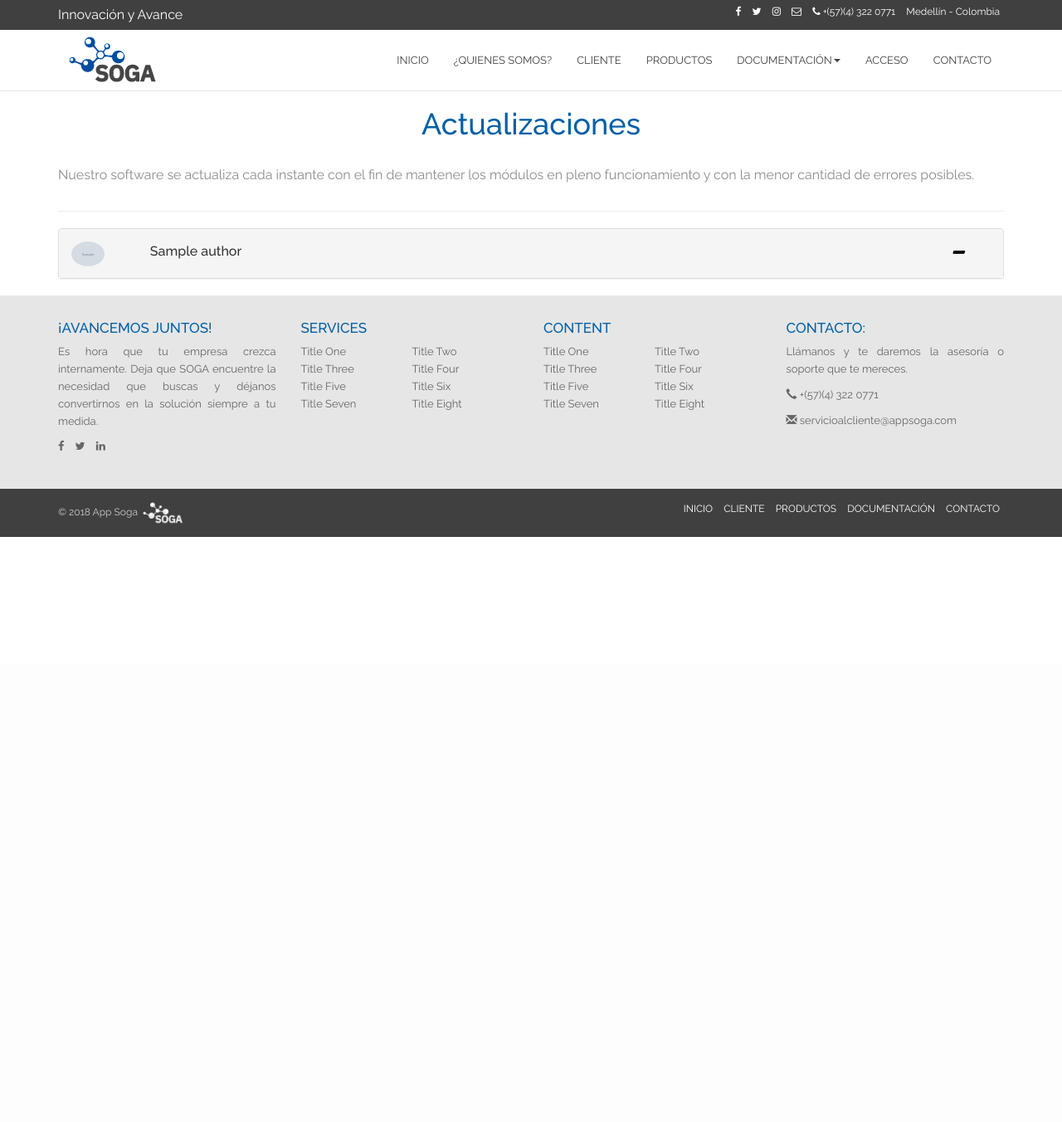
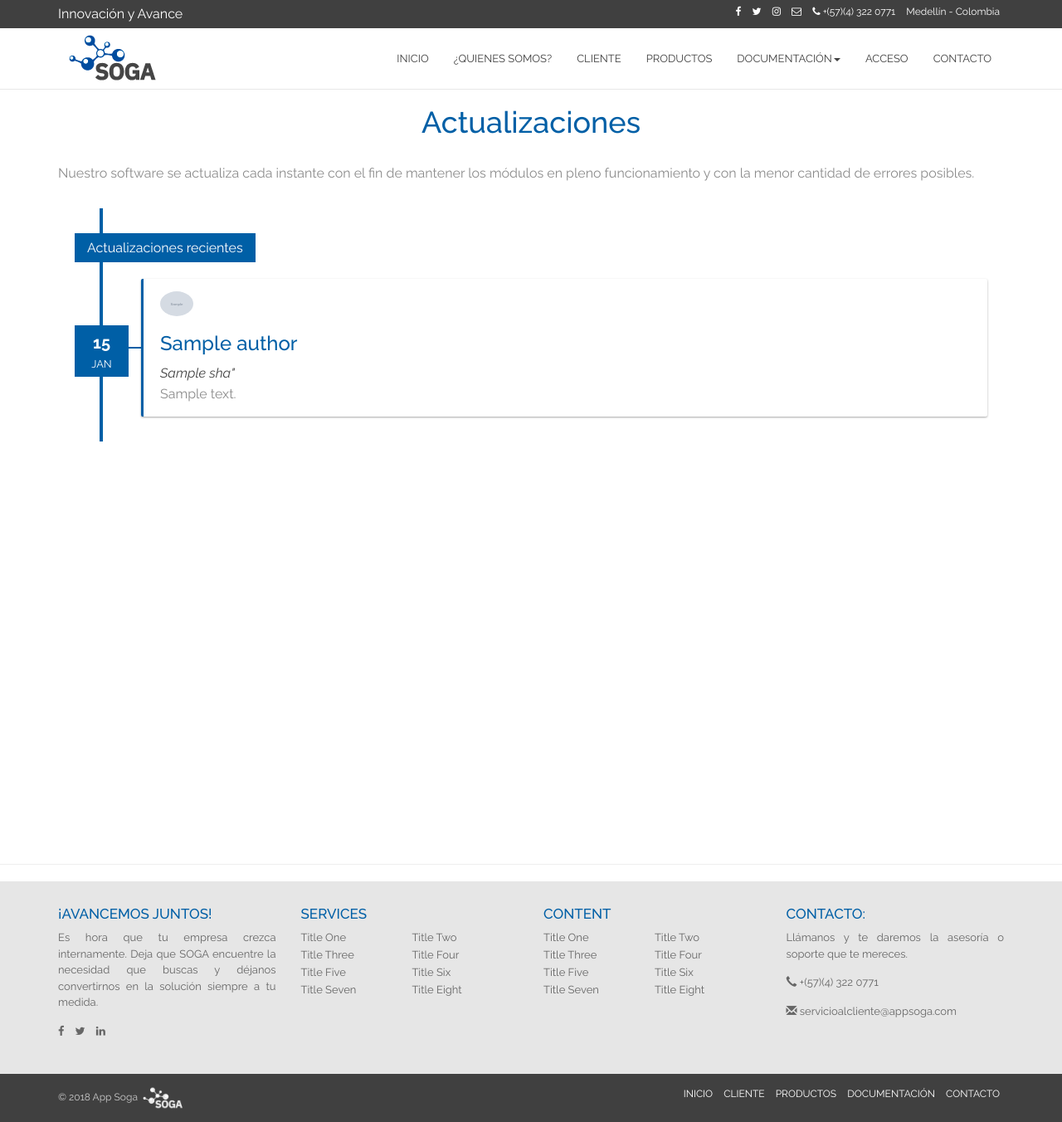
Before and after one commit to Avera123/helio, a Symfony app: template templates/Page/commits.html.twig in a window 1280 px wide. Shown: the whole page at 83% size. Before the commit the page ends 647 px from the top, so only its background shows below. Run offline with Twig, Linux system fonts and the light colour scheme; the template is opened without the code that fills it: most values are stand-ins (such as "Sample title", 1, 10 or a date in 2020); grey boxes marked "Sample" are stand-in pictures; some libraries are stand-ins or nearby versions.

Commit message:
refactor(): Se rediseña la vista de commits o actualizaciones
Se realizar un rediseño a la vista de actualizaciones con el fin de vincular dicha vista al estilo
gráfico de la imagen corporativa.

```diff
--- a/assets/sllider/slider.scss
+++ b/assets/sllider/slider.scss
@@ -298,10 +298,8 @@ body {
 //}
 
 .mainProductos {
-  width: 67%;
+  width: 100%;
   min-width: 320px;
-  //max-width: 800px;
-  padding: 50px;
   margin: 0 auto;
   background: #fff;
 }
--- a/templates/Page/commits.html.twig
+++ b/templates/Page/commits.html.twig
@@ -7,49 +7,54 @@
             <div class="row">
                 <h1 style="text-align: center;">Actualizaciones</h1><br>
                 <div class="col-md-12" style="text-align: justify;">
-                    <p>Nuestro software se actualiza cada instante con el fin de mantener los módulos en pleno funcionamiento y con la menor cantidad de errores posibles.</p>
+                    <p>Nuestro software se actualiza cada instante con el fin de mantener los módulos en pleno
+                        funcionamiento y con la menor cantidad de errores posibles.</p>
                 </div>
             </div>
-            <hr>
             <div class="row">
                 <div class="col-md-12">
-                    <div class="panel-group" id="accordion" role="tablist" aria-multiselectable="false">
-                        {% if commits is defined and commits|length > 0 %}
-                            {% for commit in commits  %}
-                                <div class="panel panel-default">
-                                    <div class="panel-heading" role="tab" id="heading1">
-                                        <div class="row">
-                                            <div class="col-xs-2 col-md-1 state-map">
-                                                <img src="{{ commit.committer.avatar_url }}" alt="WA" class="img-responsive" style="border-radius: 50%;width: 40px;" />
+                    <div class="page">
+                        <div class="page__demo">
+                            <div class="main-container page__container">
+                                <div class="timeline">
+                                    <div class="timeline__group">
+                                        <span class="timeline__year">Actualizaciones recientes</span>
+                                        {% if commits is defined and commits|length > 0 %}
+                                        {% for commit in commits %}
+                                        <div class="timeline__box">
+                                            <div class="timeline__date">
+                                                <span class="timeline__day">{{ commit.commit.author.date|date('d') }}</span>
+                                                <span class="timeline__month">{{ commit.commit.author.date|date('M') }}</span>
                                             </div>
-                                            <div class="col-xs-9 col-md-10 state-title">
-                                                <h4 class="panel-title">{{ commit.commit.author.name }}</h4>
-                                            </div>
-                                            <div class="col-xs-1 state-link">
-                                                <a class="toggle" data-toggle="collapse" data-parent="#accordion" href="#{{ commit.sha }}" aria-expanded="true" aria-controls="collapse1">
-                                                    <i class="right-arrow"></i>
-                                                </a>
+                                            <div class="timeline__post">
+                                                <div class="timeline__content">
+                                                    <img src="{{ commit.committer.avatar_url }}" alt="WA"
+                                                         class="img-responsive"
+                                                         style="border-radius: 50%;width: 40px;"/><h3>{{ commit.commit.author.name }}</h3>
+                                                    <i style="color: #444444;">{{ commit.sha }}"</i><br>
+                                                    <p> {{ commit.commit.message }}
+                                                    </p>
+                                                </div>
                                             </div>
                                         </div>
-                                    </div>
-                                    <div id="{{ commit.sha }}" class="panel-collapse collapse" role="tabpanel" aria-labelledby="heading1">
-                                        <ul class="list-group">
-                                            <li class="list-group-item"><strong>Fecha: </strong>{{ commit.commit.author.date|date('Y-m-d') }}</li>
-                                            <li class="list-group-item"><strong>Mensaje: </strong> {{ commit.commit.message }}</li>
-                                            {#<li class="list-group-item">Morbi leo risus</li>#}
-                                            {#<li class="list-group-item">Porta ac consectetur ac</li>#}
-                                            {#<li class="list-group-item">Vestibulum at eros</li>#}
+                                        {% endfor %}
+                                        {% else %}
+                                            <h5>Sin Actualizaciones</h5>
+                                        {% endif %}
                                         </ul>
                                     </div>
                                 </div>
-                            {% endfor %}
-                        {% else %}
-                            <h5>Sin Actualizaciones</h5>
-                        {% endif %}
+
+                            </div>
+                        </div>
                     </div>
                 </div>
             </div>
+
         </div>
+    </div>
+    <hr>
+    </div>
     </div>
     {% include('pie.html.twig') %}
 {% endblock %}
--- a/templates/Page/contacto.html.twig
+++ b/templates/Page/contacto.html.twig
@@ -35,7 +35,7 @@
     {% include('pie.html.twig') %}
 {% endblock %}
 {% block javascripts %}
-    parent();
+    {#parents();#}
     <script>
         var marker;
         function initMap() {
```
Also changed, not shown: templates/Page/productos.html.twig (+79 -28 lines), public/assets/css/sogacss/listaCommits.css.
